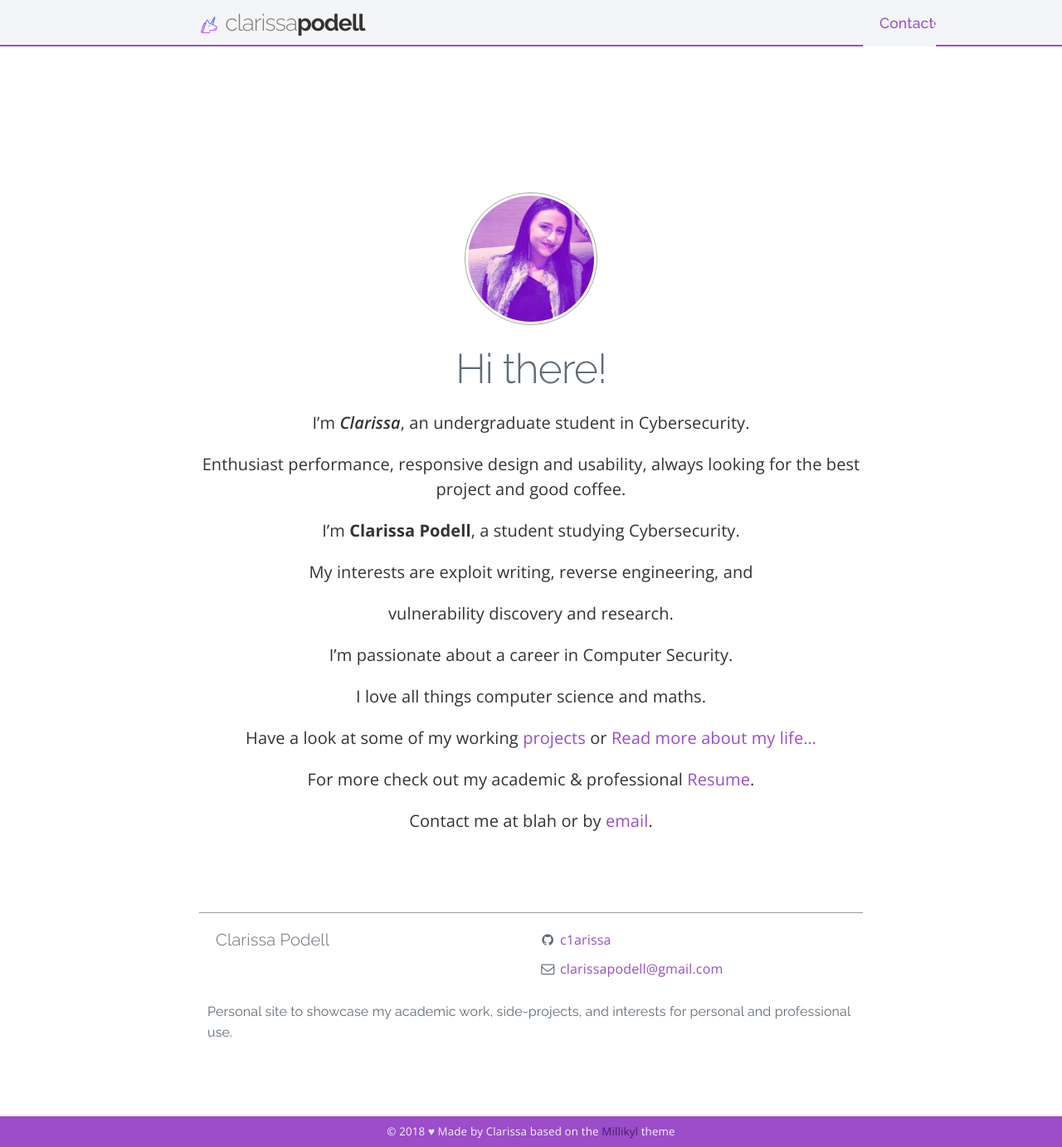
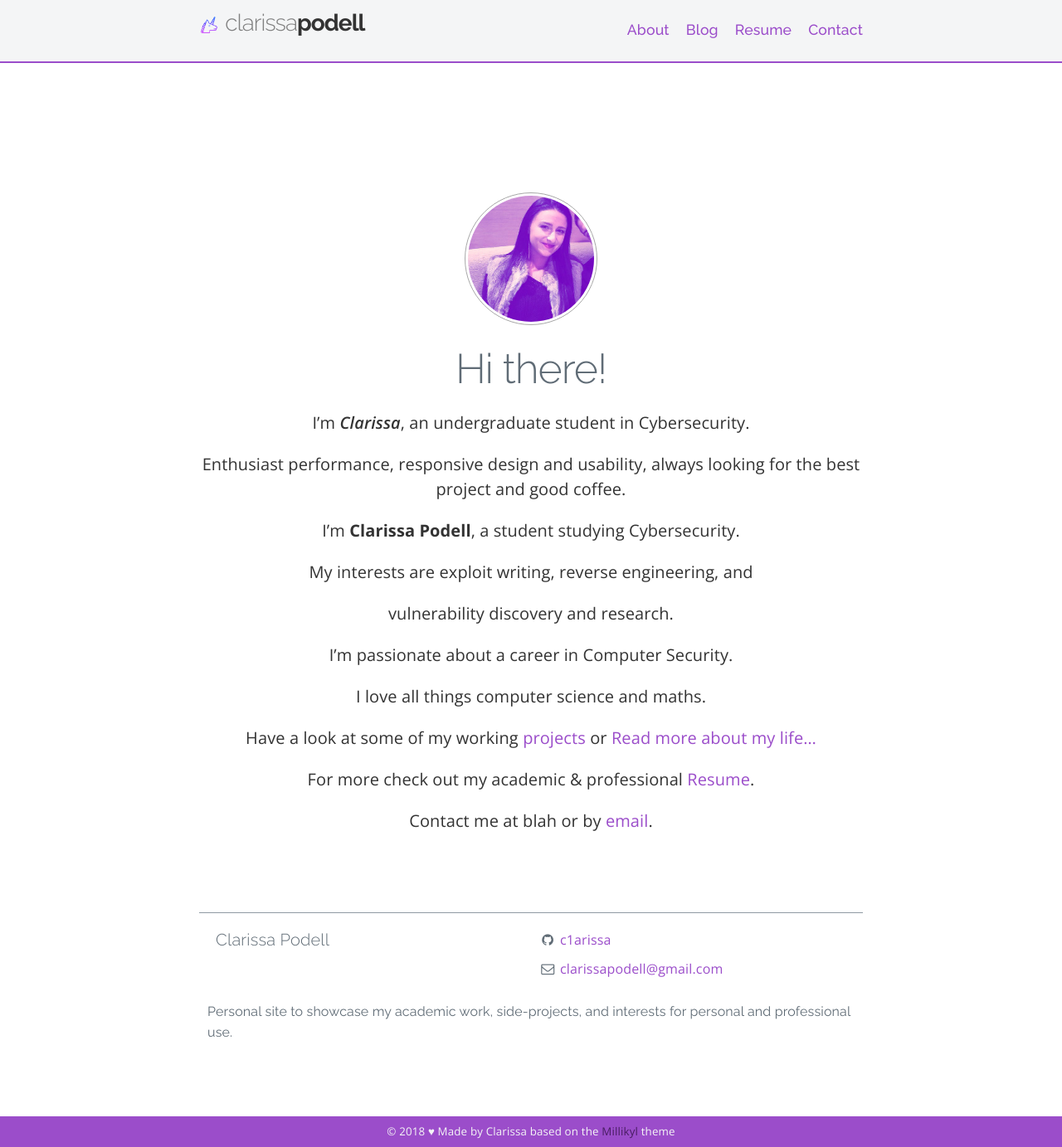
Before and after one commit to c1arissa/c1arissa.github.io, a Jekyll site: the page built from index.md, in a window 1280 px wide and 1383 px high. Shown: the whole window at 83% size. Built offline with Jekyll 4.4.1, drawn with Linux system fonts in a browser that asks for light colours; nearby versions of some CDN libraries; a style sheet for code colours, icons or effects is not loaded.

Commit message:
Update _nav.scss

```diff
--- a/_sass/_nav.scss
+++ b/_sass/_nav.scss
@@ -17,8 +17,7 @@ nav {
       a {
         display: block;
 	padding-left: 20px;
-	position: absolute;
-	//padding-top: 28px;
+	padding-top: 0.8rem;
         //padding: 1.375rem 18px 0.8rem;
 	line-height: $nav-height;
         background: $nav-background;
```
